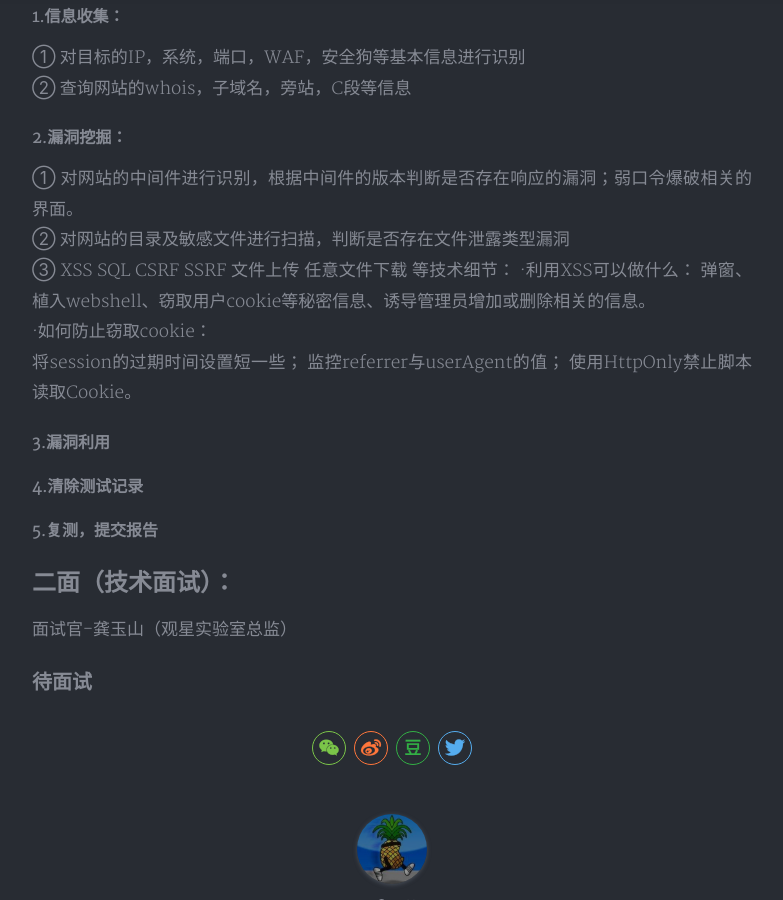
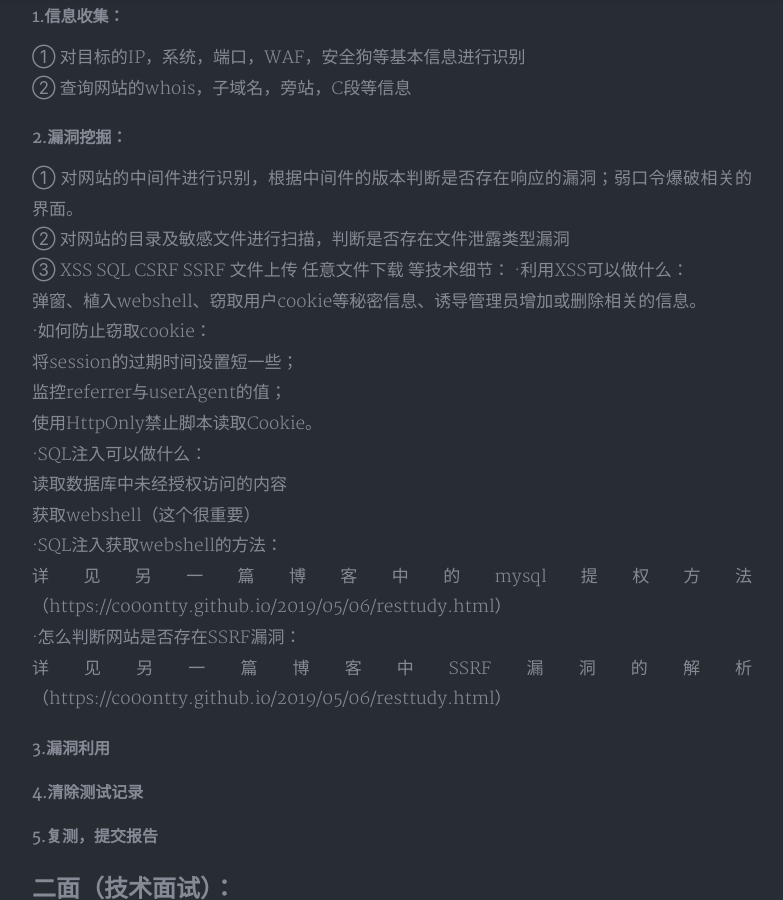
Before and after one commit to co0ontty/co0ontty.github.io, a Jekyll site: the page built from _posts/2019-5-7-Interviewsummary.md, in a window 1280 px wide and 900 px high, scrolled down 804 px. Shown: the whole window, without its empty margins (248-1031 px from the left). Built offline with Jekyll 4.4.1, drawn with Linux system fonts in a browser that asks for light colours; nearby versions of some CDN libraries; comment, search, counter and statistics services are not loaded; a style sheet for code colours, icons or effects is not loaded.

Commit message:
Update 2019-5-7-Interviewsummary.md

```diff
--- a/_posts/2019-5-7-Interviewsummary.md
+++ b/_posts/2019-5-7-Interviewsummary.md
@@ -26,6 +26,13 @@
 将session的过期时间设置短一些；
 监控referrer与userAgent的值；
 使用HttpOnly禁止脚本读取Cookie。
+·SQL注入可以做什么：
+读取数据库中未经授权访问的内容
+获取webshell（这个很重要）
+·SQL注入获取webshell的方法：
+详见另一篇博客中的mysql提权方法（https://co0ontty.github.io/2019/05/06/resttudy.html）
+·怎么判断网站是否存在SSRF漏洞：
+详见另一篇博客中SSRF漏洞的解析（https://co0ontty.github.io/2019/05/06/resttudy.html）
 #### 3.漏洞利用
 #### 4.清除测试记录
 #### 5.复测，提交报告
```
